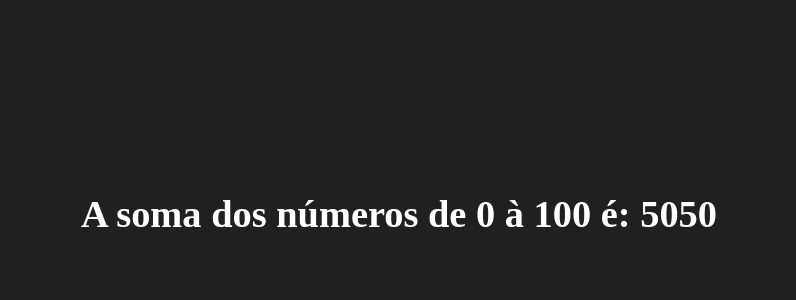
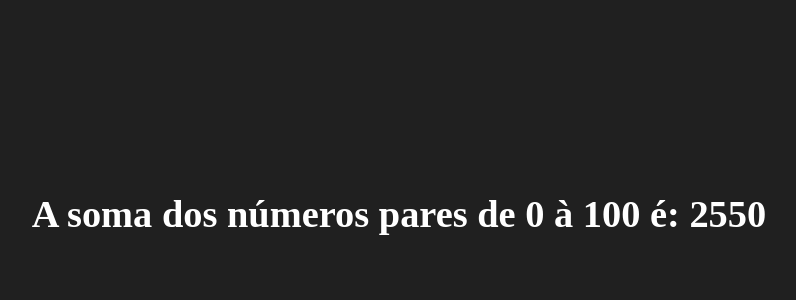
Before and after one commit to ggfrancagg/turma2023_85, a PHP site: page /sum.php in a window 1280 px wide. Shown: the part 186-486 px from the top of the page, without its empty margins (241-1037 px from the left). Run offline with PHP 8.4, Linux system fonts and the light colour scheme.

Commit message:
Coreção do exercicio de soma dos números pares

```diff
--- a/Exercicios/Erick/sum.php
+++ b/Exercicios/Erick/sum.php
@@ -29,9 +29,9 @@
 $sum = 0;
 
 for ($i = 0; $i <= 100; $i++) {
-    $sum += $i;
+    $sum += ($i % 2 === 0) ? $i : 0;
 }
 ?>
-<h1>A soma dos números de 0 à 100 é: <?= $sum ?></h1>
+<h1>A soma dos números pares de 0 à 100 é: <?= $sum ?></h1>
 </body>
 </html>
```
